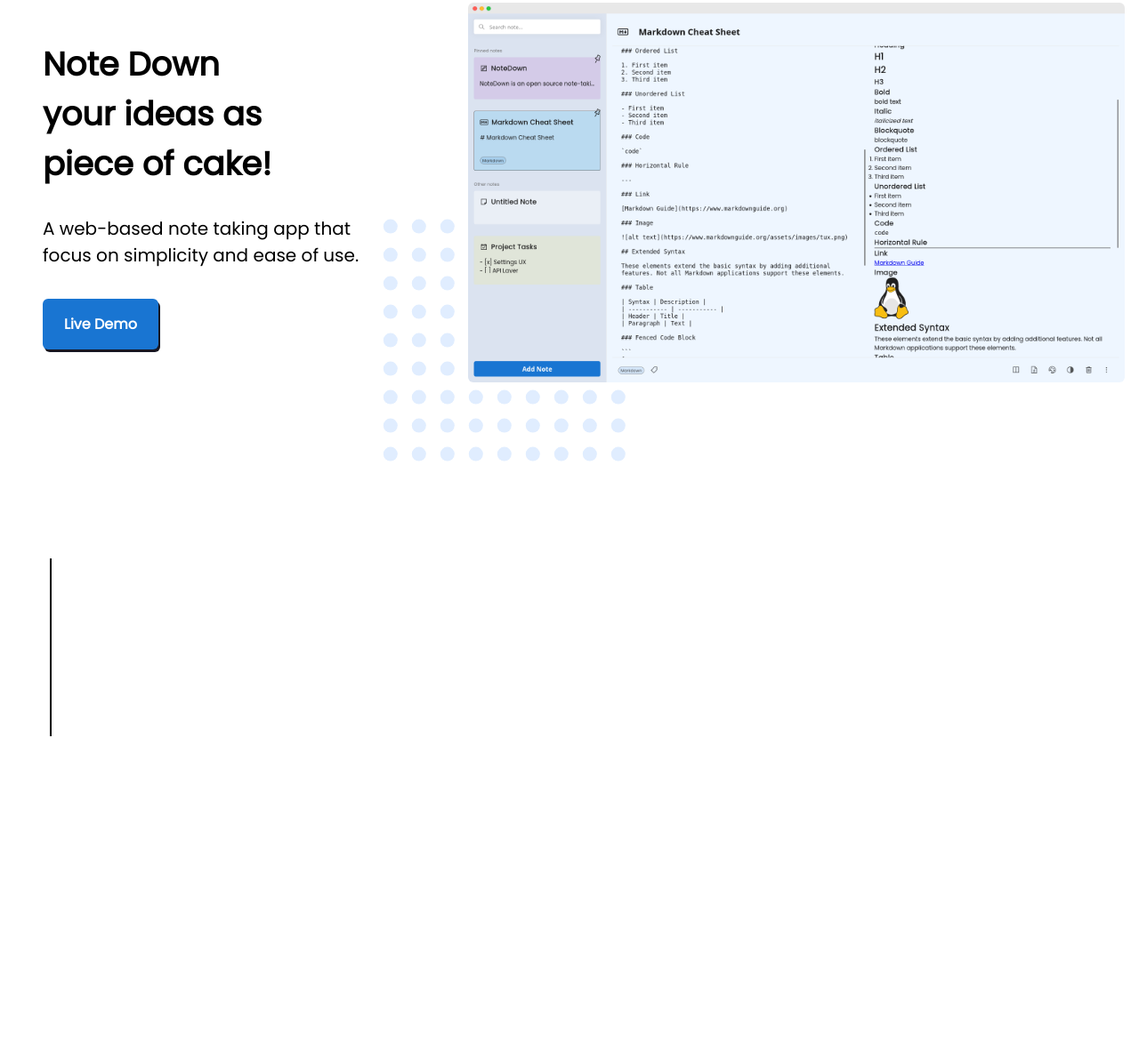
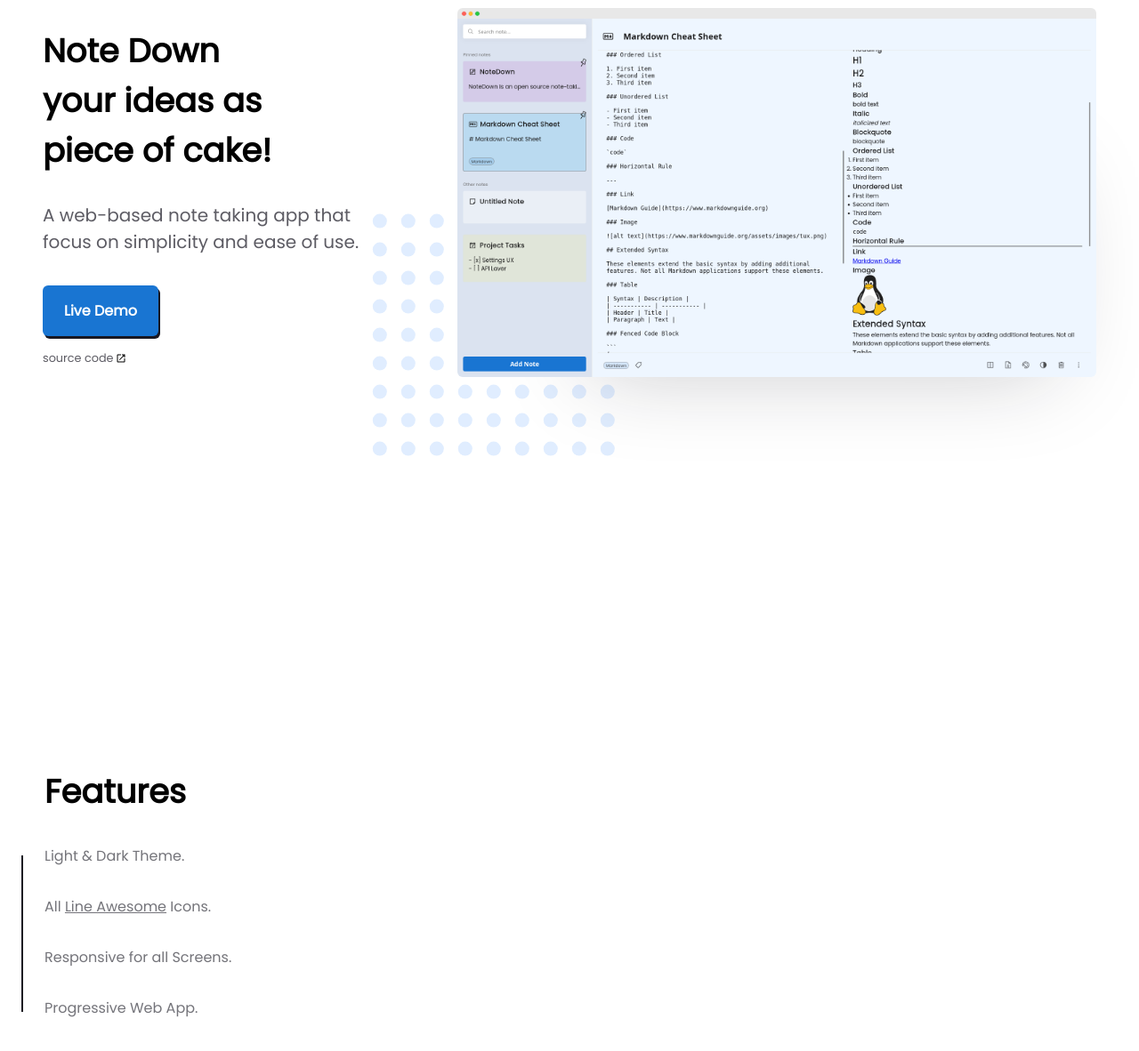
Before and after one commit to MAHcodes/Frontend-challenges, a plain HTML site: page NoteDown-Landing-Page/index.html in a window 1280 px wide. Shown: the part 180-1362 px from the top of the page at 89% size. Drawn offline with Linux system fonts and the light colour scheme.

Commit message:
features section ul

```diff
--- a/NoteDown-Landing-Page/index.html
+++ b/NoteDown-Landing-Page/index.html
@@ -25,7 +25,7 @@
             <a href="#Home"><li>Home</li></a>
             <a href="#Features"><li>Features</li></a>
             <a href="#"><li>Licence</li></a>
-            <a href="#">
+            <a href="https://github.com/mhmdali102/NoteDown" target="blank">
               <li class="flex">
                 <img src="./assets/images/github.svg" alt="github" />
               </li>
@@ -46,6 +46,12 @@
             <a href="https://mhmdali102.github.io/NoteDown" class="btn cta"
               >Live Demo</a
             >
+            <h6 class="link">
+              <a href="https://github.com/mhmdali102/NoteDown" target="blank"
+                >source code
+                <img src="./assets/images/open_url.svg" alt="open url icon"
+              /></a>
+            </h6>
           </div>
           <div class="preview">
             <img src="./assets/images/main.png" alt="NoteDown preview" />
@@ -134,7 +140,7 @@
             </div>
           </div>
         </section>
-        <section id="Features">
+        <section class="flex" id="Features">
           <div class="status_line">
             <div class="status_line__line">
               <span class="status_line__home"><a href="#home"></a></span>
@@ -144,6 +150,17 @@
               <span class="status_line__"><a href="#"></a></span>
             </div>
           </div>
+          <div class="features__content">
+            <div>
+              <h1>Features</h1>
+              <ul>
+                <li>Light & Dark Theme.</li>
+                <li>All <a href="#">Line Awesome</a> Icons.</li>
+                <li>Responsive for all Screens.</li>
+                <li>Progressive Web App.</li>
+              </ul>
+            </div>
+          </div>
         </section>
       </div>
     </main>
--- a/NoteDown-Landing-Page/styles.css
+++ b/NoteDown-Landing-Page/styles.css
@@ -130,10 +130,38 @@ body {
   background-color: rgba(var(--accent-color), 0.9) !important;
 }
 
+.link {
+  font-size: 0.8rem;
+  color: rgba(var(--font-color), 0.7);
+  margin-top: 0.75rem;
+  transition: text-decoration 200ms ease-in-out;
+}
+
+.link:hover {
+  text-decoration: underline;
+  color: rgba(var(--font-color), 1);
+}
+
+.link a {
+  display: flex;
+  gap: 2px;
+}
+
+.link img {
+  display: inline-block;
+  margin-block: auto;
+  transition: transform ease-in-out 200ms;
+  transform-origin: left bottom;
+}
+
+.link:hover img {
+  transform: scale(1.1);
+}
+
 header {
   position: fixed;
   inset: 0 0 auto 0;
-  background-color: rgba(var(--background-color), 0.9);
+  background-color: rgb(var(--background-color));
   font-size: var(--font-size-4);
   z-index: 100;
 }
@@ -147,6 +175,11 @@ header nav ul a {
   display: inline-block;
   border-bottom: 2px solid transparent;
   transition: border-bottom 250ms ease-in-out;
+  opacity: 0.7;
+}
+
+header nav ul a:hover {
+  opacity: 1;
 }
 
 header nav ul a + a,
@@ -156,30 +189,15 @@ header nav ul a + a,
 
 header nav ul a:hover {
   border-bottom: 2px solid rgb(var(--font-color));
+  color: rgba(var(--font-color), 1);
 }
 
 header nav ul img {
   width: 1.25rem;
 }
 
-.status_line {
-  padding: 0.5rem;
-  position: fixed;
-}
-
-.status_line__line {
-  width: 0.125rem;
-  height: 25vh;
-  background-color: black;
-}
-
-body {
-  scroll-snap-type: y mandatory;
-}
-
-section {
-  padding-left: 2rem;
-  scroll-snap-align: start;
+#Home {
+  padding-inline: 2rem;
 }
 
 #Home {
@@ -194,6 +212,7 @@ section {
   flex-basis: 35%;
 }
 
+#Features h1,
 .content h1 {
   font-weight: 600;
   font-size: var(--font-size-1);
@@ -201,6 +220,7 @@ section {
 
 .content p {
   font-size: var(--font-size-3);
+  color: rgba(var(--font-color), 0.7);
   margin-block: 1.5em;
   max-width: 30ch;
 }
@@ -226,13 +246,20 @@ section {
 
 .preview {
   position: relative;
-  z-index: -1;
   flex-basis: 65%;
   user-select: none;
 }
 
+.preview:hover img {
+  transform: scale(1.035);
+}
+
 .preview img {
   border-radius: var(--border-radius);
+  transition: transform 200ms ease-in-out;
+  transform-origin: right center;
+  width: 100%;
+  box-shadow: 50px 90px 100px -100px rgb(var(--font-color), 0.25);
 }
 
 .pattern {
@@ -244,6 +271,12 @@ section {
   display: grid;
   grid-template-columns: repeat(9, auto);
   gap: 1em;
+  transition: gap ease-in-out 200ms, transform ease-in-out 300ms;
+}
+
+.preview:hover .pattern {
+  gap: 0.85em;
+  transform: translate(-38%, 33%);
 }
 
 .pattern > span {
@@ -257,3 +290,24 @@ section {
 #Features {
   min-height: 100vh;
 }
+
+.status_line {
+  padding: 0.5rem;
+}
+
+.status_line__line {
+  width: 2px;
+  margin-top: 3.75rem;
+  margin-right: 1em;
+  background-color: rgb(var(--font-color));
+  height: 11rem;
+}
+
+.features__content ul li {
+  color: rgba(var(--font-color), 0.6);
+  margin-block: 2em;
+}
+
+.features__content ul li a {
+  text-decoration: underline;
+}
```
Also changed, not shown: NoteDown-Landing-Page/assets/images/open_url.svg (added).
